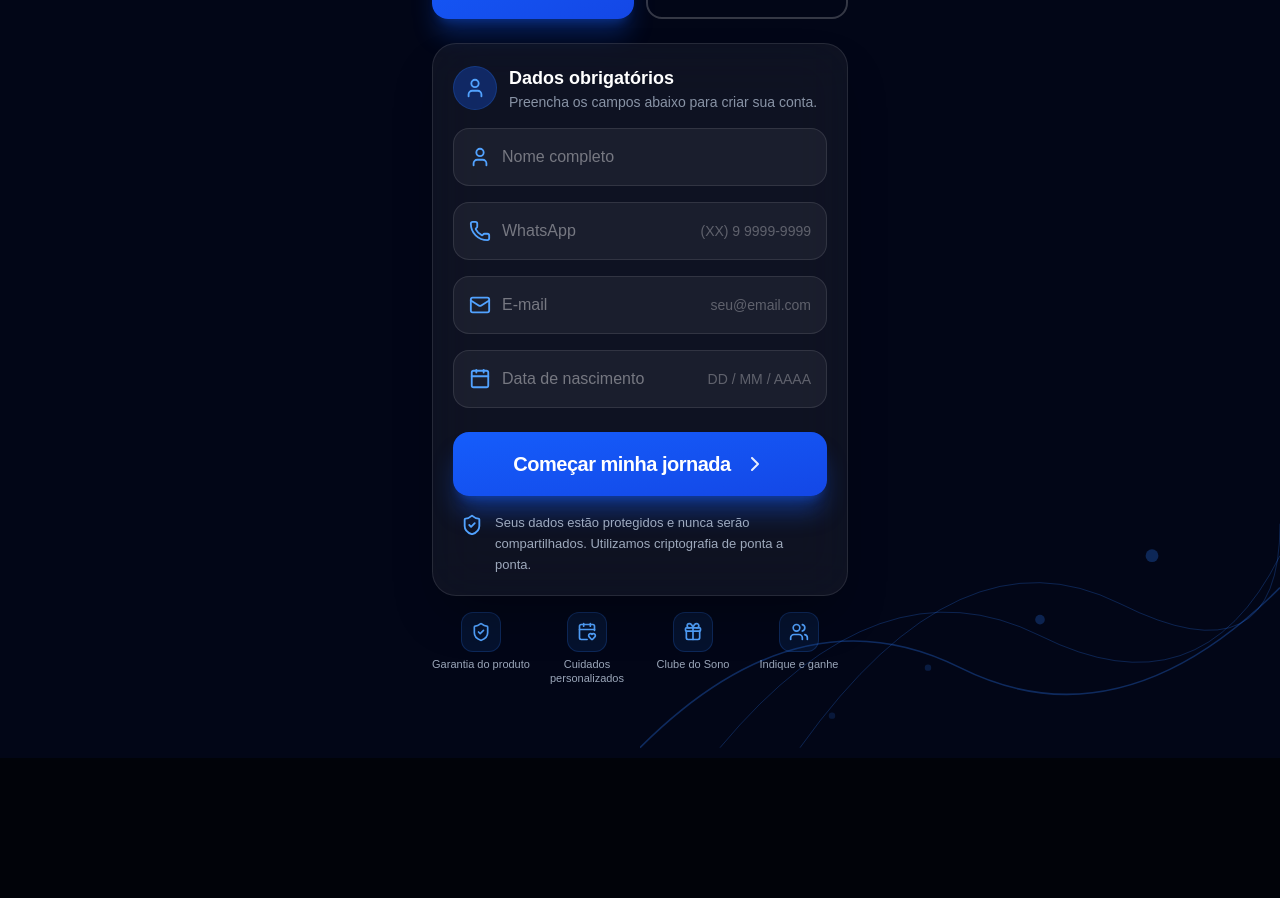
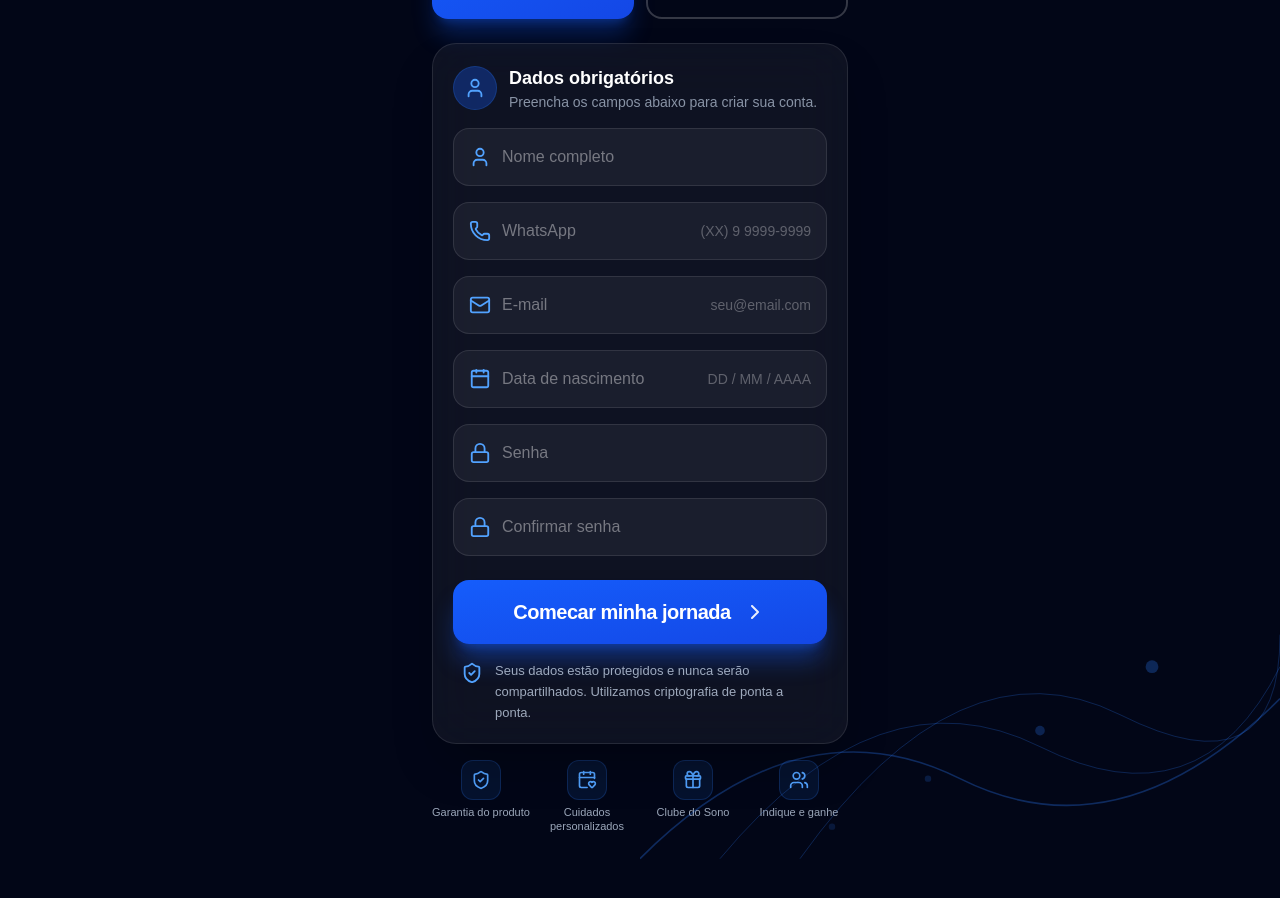
Before and after one commit to contatoaqualuxo-boop/app-teste-drsleepfranciscojunqueira, a Next.js app: page /cadastro in a window 1280 px wide. Shown: the part 561-1459 px from the top of the page. Before the commit the page ends 1319 px from the top, so only its background shows below. Built offline with nearby package versions, Linux system fonts and the light colour scheme; no server answers.

Commit message:
feat: implement phase 2 signup flow

```diff
--- a/src/app/cadastro/page.tsx
+++ b/src/app/cadastro/page.tsx
@@ -2,6 +2,7 @@
 
 import Link from "next/link";
 import Image from "next/image";
+import { useRouter } from "next/navigation";
 import {
   User,
   Phone,
@@ -17,38 +18,122 @@ import {
   Moon,
   Star,
 } from "lucide-react";
-import { useState } from "react";
+import { useMemo, useState } from "react";
 
-export default function CadastroPage() {
-  const [formData, setFormData] = useState({
+import { createClient } from "@/lib/supabase";
+
+type SignupFormData = {
+  nome: string;
+  whatsapp: string;
+  email: string;
+  dataNascimento: string;
+  senha: string;
+  confirmarSenha: string;
+};
+
+type SignupErrors = {
+  nome: string;
+  whatsapp: string;
+  email: string;
+  dataNascimento: string;
+  senha: string;
+  confirmarSenha: string;
+  general: string;
+};
+
+const initialFormData: SignupFormData = {
   nome: "",
   whatsapp: "",
   email: "",
   dataNascimento: "",
-  });
-  const [errors, setErrors] = useState({
+  senha: "",
+  confirmarSenha: "",
+};
+
+const initialErrors: SignupErrors = {
   nome: "",
   whatsapp: "",
   email: "",
   dataNascimento: "",
-  });
+  senha: "",
+  confirmarSenha: "",
+  general: "",
+};
 
-  const validateAndSubmit = (e: React.FormEvent) => {
+function normalizeBirthDate(value: string) {
+  const trimmed = value.trim();
+
+  if (/^\d{2}\/\d{2}\/\d{4}$/.test(trimmed)) {
+    const [day, month, year] = trimmed.split("/");
+    return `${year}-${month}-${day}`;
+  }
+
+  if (/^\d{4}-\d{2}-\d{2}$/.test(trimmed)) {
+    return trimmed;
+  }
+
+  return "";
+}
+
+export default function CadastroPage() {
+  const router = useRouter();
+  const supabase = useMemo(() => createClient(), []);
+  const [formData, setFormData] = useState(initialFormData);
+  const [errors, setErrors] = useState(initialErrors);
+  const [isSubmitting, setIsSubmitting] = useState(false);
+
+  const validateAndSubmit = async (e: React.FormEvent<HTMLFormElement>) => {
     e.preventDefault();
-    const newErrors: typeof errors = {
+
+    const normalizedBirthDate = normalizeBirthDate(formData.dataNascimento);
+    const nextErrors: SignupErrors = {
       nome: formData.nome.trim() ? "" : "Por favor, informe seu nome completo.",
       whatsapp: formData.whatsapp.trim() ? "" : "Por favor, informe seu WhatsApp.",
       email: formData.email.trim() ? "" : "Por favor, informe seu e-mail.",
-      dataNascimento: formData.dataNascimento.trim() ? "" : "Por favor, informe sua data de nascimento.",
+      dataNascimento: normalizedBirthDate ? "" : "Informe a data no formato DD/MM/AAAA.",
+      senha: formData.senha.length >= 6 ? "" : "A senha deve ter pelo menos 6 caracteres.",
+      confirmarSenha:
+        formData.confirmarSenha === formData.senha ? "" : "As senhas precisam ser iguais.",
+      general: "",
     };
 
-    setErrors(newErrors);
+    setErrors(nextErrors);
 
-    const hasErrors = Object.values(newErrors).some((error) => error);
-    if (!hasErrors) {
-      // Simular navegação para home
-      window.location.href = "/home";
+    if (Object.values(nextErrors).some(Boolean)) {
+      return;
     }
+
+    setIsSubmitting(true);
+
+    const { data, error } = await supabase.auth.signUp({
+      email: formData.email.trim(),
+      password: formData.senha,
+      options: {
+        data: {
+          name: formData.nome.trim(),
+          phone: formData.whatsapp.trim(),
+          birth_date: normalizedBirthDate,
+        },
+      },
+    });
+
+    if (error) {
+      setErrors({
+        ...initialErrors,
+        general: "Nao foi possivel criar sua conta agora. Tente novamente em instantes.",
+      });
+      setIsSubmitting(false);
+      return;
+    }
+
+    if (data.session) {
+      await supabase.auth.signOut();
+    }
+
+    setFormData(initialFormData);
+    setIsSubmitting(false);
+    router.push("/login?signup=success");
+    router.refresh();
   };
 
   return (
@@ -271,12 +356,71 @@ export default function CadastroPage() {
               {errors.dataNascimento && <p className="text-red-400 text-xs ml-1">{errors.dataNascimento}</p>}
             </div>
 
+            {/* Senha */}
+            <div className="space-y-1.5">
+              <div className="relative">
+                <div className="absolute left-4 top-1/2 -translate-y-1/2 text-blue-400">
+                  <Lock className="w-5.5 h-5.5" strokeWidth={2} />
+                </div>
+                <input
+                  type="password"
+                  value={formData.senha}
+                  onChange={(e) => {
+                    setFormData({ ...formData, senha: e.target.value });
+                    if (errors.senha || errors.general || errors.confirmarSenha) {
+                      setErrors({ ...errors, senha: "", confirmarSenha: "", general: "" });
+                    }
+                  }}
+                  placeholder="Senha"
+                  autoComplete="new-password"
+                  className={`w-full bg-white/5 border rounded-2xl py-4 pl-12 pr-4 text-white placeholder-white/40 focus:outline-none focus:ring-2 transition-all ${
+                    errors.senha ? "border-red-500/50 focus:ring-red-500/20" : "border-white/10 focus:border-blue-500/50 focus:ring-blue-500/20"
+                  }`}
+                />
+              </div>
+              {errors.senha && <p className="text-red-400 text-xs ml-1">{errors.senha}</p>}
+            </div>
+
+            {/* Confirmar senha */}
+            <div className="space-y-1.5">
+              <div className="relative">
+                <div className="absolute left-4 top-1/2 -translate-y-1/2 text-blue-400">
+                  <Lock className="w-5.5 h-5.5" strokeWidth={2} />
+                </div>
+                <input
+                  type="password"
+                  value={formData.confirmarSenha}
+                  onChange={(e) => {
+                    setFormData({ ...formData, confirmarSenha: e.target.value });
+                    if (errors.confirmarSenha || errors.general) {
+                      setErrors({ ...errors, confirmarSenha: "", general: "" });
+                    }
+                  }}
+                  placeholder="Confirmar senha"
+                  autoComplete="new-password"
+                  className={`w-full bg-white/5 border rounded-2xl py-4 pl-12 pr-4 text-white placeholder-white/40 focus:outline-none focus:ring-2 transition-all ${
+                    errors.confirmarSenha ? "border-red-500/50 focus:ring-red-500/20" : "border-white/10 focus:border-blue-500/50 focus:ring-blue-500/20"
+                  }`}
+                />
+              </div>
+              {errors.confirmarSenha && <p className="text-red-400 text-xs ml-1">{errors.confirmarSenha}</p>}
+            </div>
+
+            {errors.general ? (
+              <div className="rounded-2xl border border-red-500/30 bg-red-500/10 px-4 py-3">
+                <p className="text-sm text-red-200">{errors.general}</p>
+              </div>
+            ) : null}
+
             {/* Submit button */}
             <button
               type="submit"
+              disabled={isSubmitting}
               className="w-full flex items-center justify-center gap-3 bg-gradient-to-br from-blue-600 to-blue-700 hover:from-blue-500 hover:to-blue-600 text-white py-4.5 px-6 rounded-2xl shadow-xl shadow-blue-600/40 active:scale-[0.98] transition-all mt-2"
             >
-              <span className="text-xl font-bold tracking-tight">Começar minha jornada</span>
+              <span className="text-xl font-bold tracking-tight">
+                {isSubmitting ? "Criando conta..." : "Comecar minha jornada"}
+              </span>
               <ChevronRight className="w-6 h-6 opacity-90" />
             </button>
           </form>
--- a/src/app/login/page.tsx
+++ b/src/app/login/page.tsx
@@ -2,7 +2,7 @@
 
 import Image from "next/image";
 import Link from "next/link";
-import { useRouter } from "next/navigation";
+import { useRouter, useSearchParams } from "next/navigation";
 import { useMemo, useState } from "react";
 import {
   ChevronLeft,
@@ -30,6 +30,7 @@ const initialErrors: LoginErrors = {
 
 export default function LoginPage() {
   const router = useRouter();
+  const searchParams = useSearchParams();
   const supabase = useMemo(() => createClient(), []);
   const [formData, setFormData] = useState({
     email: "",
@@ -37,6 +38,7 @@ export default function LoginPage() {
   });
   const [errors, setErrors] = useState<LoginErrors>(initialErrors);
   const [isSubmitting, setIsSubmitting] = useState(false);
+  const signupStatus = searchParams.get("signup");
 
   const handleSubmit = async (event: React.FormEvent<HTMLFormElement>) => {
     event.preventDefault();
@@ -179,6 +181,14 @@ export default function LoginPage() {
           </div>
 
           <form onSubmit={handleSubmit} className="flex flex-col gap-4">
+            {signupStatus === "success" ? (
+              <div className="rounded-2xl border border-emerald-500/30 bg-emerald-500/10 px-4 py-3">
+                <p className="text-sm text-emerald-100">
+                  Cadastro realizado com sucesso. Agora voce pode entrar com seu e-mail e sua senha.
+                </p>
+              </div>
+            ) : null}
+
             <div className="space-y-1.5">
               <div className="relative">
                 <div className="absolute left-4 top-1/2 -translate-y-1/2 text-blue-400">
```
Lines whose indentation alone changed are shown as unchanged.
